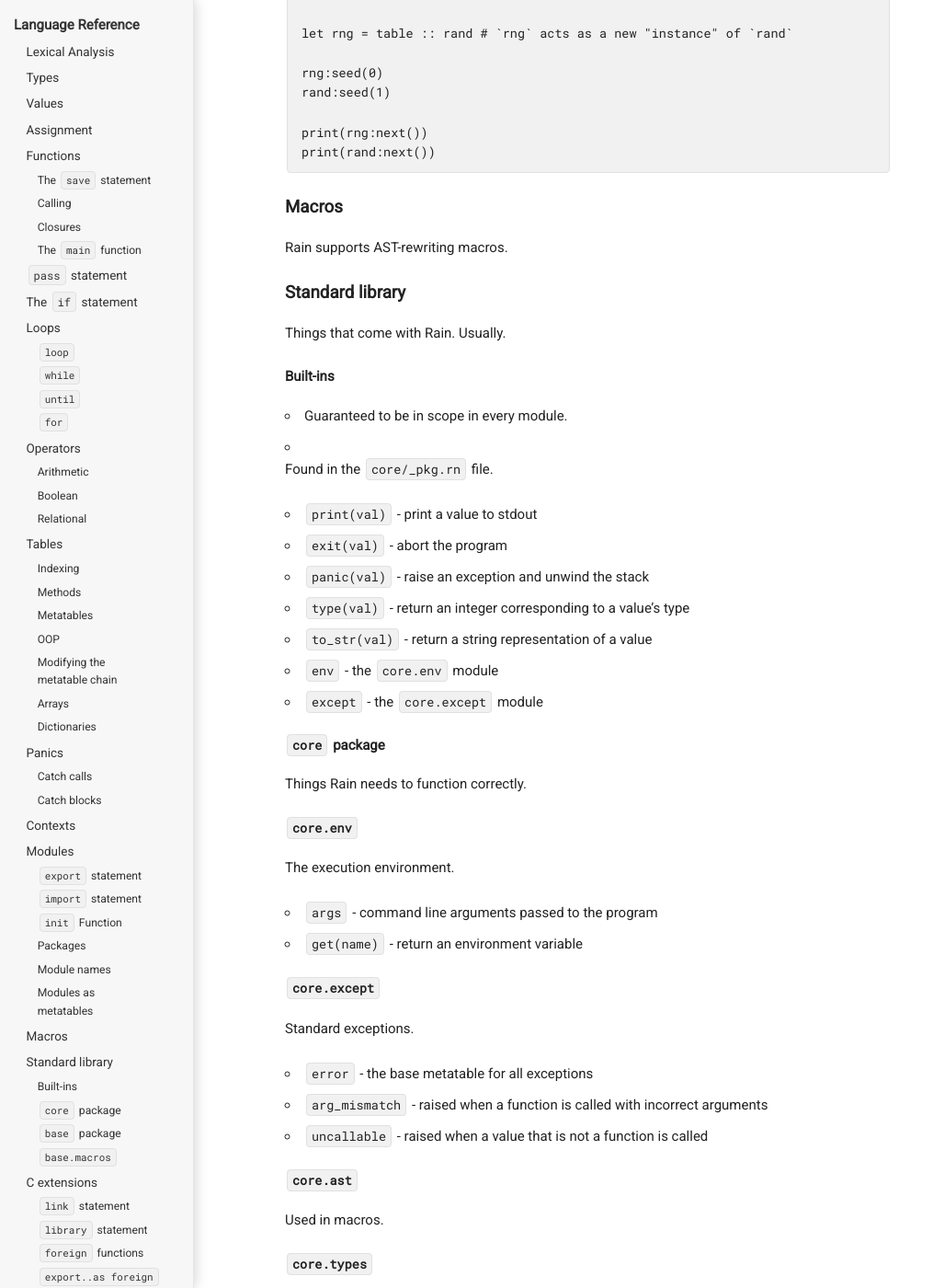
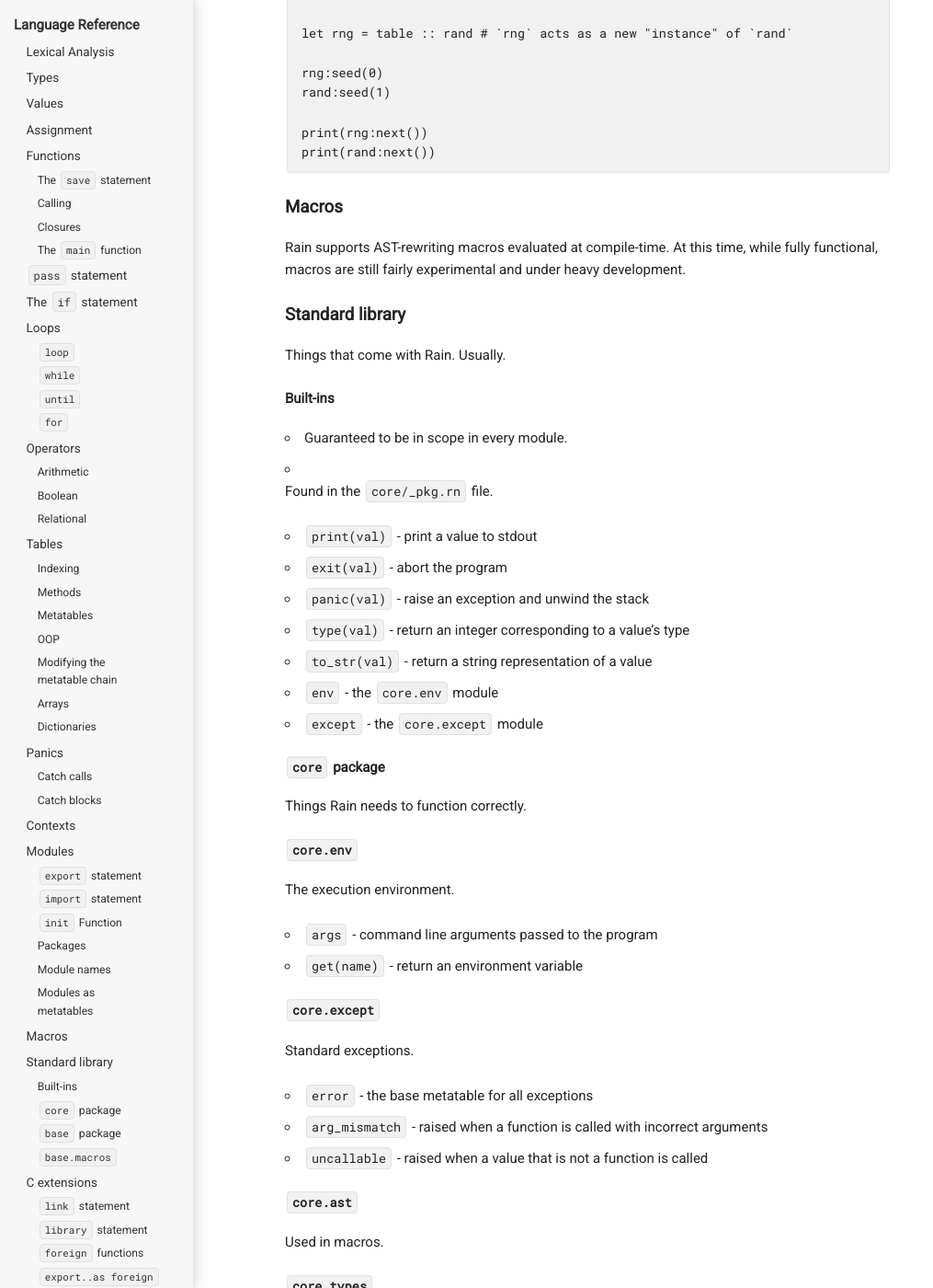
Before and after one commit to scizzorz/rain, a Jekyll site: the page built from docs/index.md, in a window 1280 px wide and 1400 px high, scrolled down 13285 px. Shown: the whole window at 92% size, without its empty margins (0-1015 px from the left). Built offline with Jekyll 4.4.1, drawn with Linux system fonts in a browser that asks for light colours; some of the changed text lies outside the part shown.

Commit message:
docs: Add note about macros

```diff
--- a/docs/index.md
+++ b/docs/index.md
@@ -564,7 +564,9 @@
 
 ### Macros
 
-Rain supports AST-rewriting macros.
+Rain supports AST-rewriting macros evaluated at compile-time. At this time,
+while fully functional, macros are still fairly experimental and under heavy
+development.
 
 ### Standard library
 
@@ -609,7 +611,7 @@
 
 ##### `core.types`
 
-Contains type helpers.
+Contains type helpers and base type metatables.
 
 ##### `core.ops`
 
```
